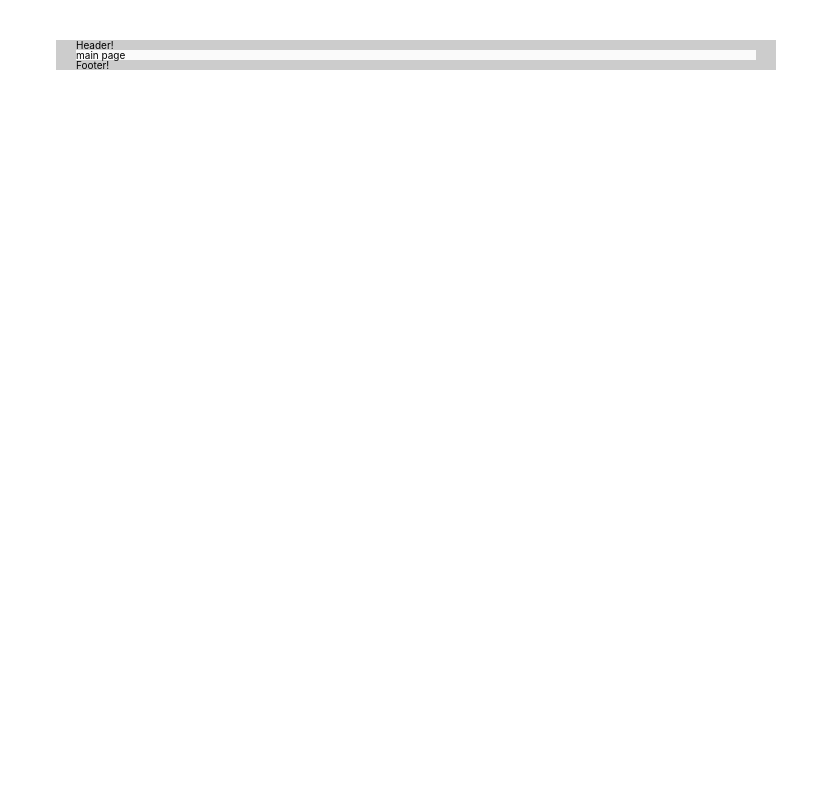
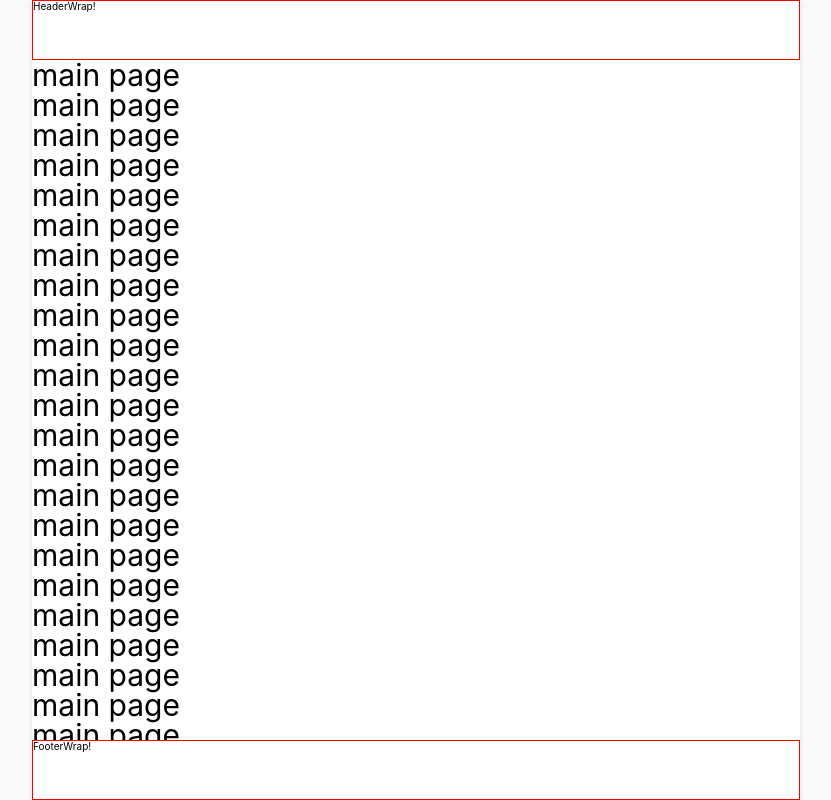
Before and after one commit to jejuEdu/jenfra-web, a Next.js app: page / in a window 1280 px wide. Shown: the top 800 px of the page, without its empty margins (224-1055 px from the left). Built offline with nearby package versions, Linux system fonts and the light colour scheme.

Commit message:
feat: resposive web base layout

```diff
--- a/components/Footer.js
+++ b/components/Footer.js
@@ -1,4 +1,17 @@
+import styled from 'styled-components';
+
+const FooterWrap = styled.footer`
+  width: 100%;
+  max-width: 768px;
+  height: 6rem;
+  background: #fff;
+  border: 1px solid #f00;
+  position: fixed;
+  bottom: 0;
+  left: 50%;
+  transform: translate(-50%, 0);
+`;
 const Footer = () => {
-  return <div>Footer!</div>;
+  return <FooterWrap>FooterWrap!</FooterWrap>;
 };
 export default Footer;
--- a/components/Header.js
+++ b/components/Header.js
@@ -1,4 +1,17 @@
+import styled from 'styled-components';
+
+const HeaderWrap = styled.header`
+  width: 100%;
+  max-width: 768px;
+  height: 6rem;
+  background: #fff;
+  border: 1px solid #f00;
+  position: fixed;
+  top: 0;
+  left: 50%;
+  transform: translate(-50%, 0);
+`;
 const Header = () => {
-  return <div>Header!</div>;
+  return <HeaderWrap>HeaderWrap!</HeaderWrap>;
 };
 export default Header;
--- a/hooks/useWindowSize.js
+++ /dev/null
@@ -1,37 +0,0 @@
-import { useState, useEffect } from 'react';
-
-// Hook
-function useWindowSize() {
-  // Initialize state with undefined width/height so server and client renders match
-  // Learn more here: https://joshwcomeau.com/react/the-perils-of-rehydration/
-  const [windowSize, setWindowSize] = useState({
-    width: undefined,
-    height: undefined,
-  });
-
-  useEffect(() => {
-    // only execute all the code below in client side
-    if (typeof window !== 'undefined') {
-      // Handler to call on window resize
-      function handleResize() {
-        // Set window width/height to state
-        setWindowSize({
-          width: window.innerWidth,
-          height: window.innerHeight,
-        });
-      }
-
-      // Add event listener
-      window.addEventListener('resize', handleResize);
-
-      // Call handler right away so state gets updated with initial window size
-      handleResize();
-
-      // Remove event listener on cleanup
-      return () => window.removeEventListener('resize', handleResize);
-    }
-  }, []); // Empty array ensures that effect is only run on mount
-  return windowSize;
-}
-
-export default useWindowSize;
--- a/layouts/LayoutMain.js
+++ b/layouts/LayoutMain.js
@@ -2,19 +2,18 @@ import styled from 'styled-components';
 import Footer from '../components/Footer';
 import Header from '../components/Header';
 
-const LayoutMainWrap = styled.div``;
-const CustomMain = styled.main`
-  width: 100%;
-  background: #fafafa;
+const LayoutMainWrap = styled.main`
+  min-height: 100vh;
+  padding: 6rem 0;
 `;
 
 const LayoutMain = ({ children }) => {
   return (
-    <LayoutMainWrap className="responsive">
+    <>
       <Header />
-      <CustomMain>{children}</CustomMain>
+      <LayoutMainWrap className="responsive">{children}</LayoutMainWrap>
       <Footer />
-    </LayoutMainWrap>
+    </>
   );
 };
 
--- a/pages/_app.js
+++ b/pages/_app.js
@@ -2,15 +2,16 @@ import '../styles/reset.css';
 import '../styles/globals.css';
 import '../styles/responsive.css';
 import Head from 'next/head';
-import useWindowSize from '../hooks/useWindowSize';
 
 function MyApp({ Component, pageProps }) {
-  const windowSize = useWindowSize();
-
   return (
     <>
       <Head>
-        <meta name="viewport" viewport={windowSize.width > 720 ? 'device-width' : '720'} />
+        {/* 더블클릭이나 pinch zoom을 통한 확대/축소 기능 막기 */}
+        <meta
+          name="viewport"
+          content="width=device-width, initial-scale=1, maximum-scale=1.0, minimum-scale=1, user-scalable=0"
+        />
       </Head>
       <Component {...pageProps} />
     </>
--- a/pages/index.js
+++ b/pages/index.js
@@ -1,5 +1,121 @@
 import LayoutMain from '../layouts/LayoutMain';
 
 export default function Home() {
-  return <LayoutMain>main page</LayoutMain>;
+  return (
+    <LayoutMain>
+      <div style={{ fontSize: '3rem' }}>
+        main page
+        <br />
+        main page
+        <br />
+        main page
+        <br />
+        main page
+        <br />
+        main page
+        <br />
+        main page
+        <br />
+        main page
+        <br />
+        main page
+        <br />
+        main page
+        <br />
+        main page
+        <br />
+        main page
+        <br />
+        main page
+        <br />
+        main page
+        <br />
+        main page
+        <br />
+        main page
+        <br />
+        main page
+        <br />
+        main page
+        <br />
+        main page
+        <br />
+        main page
+        <br />
+        main page
+        <br />
+        main page
+        <br />
+        main page
+        <br />
+        main page
+        <br />
+        main page
+        <br />
+        main page
+        <br />
+        main page
+        <br />
+        main page
+        <br />
+        main page
+        <br />
+        main page
+        <br />
+        main page
+        <br />
+        main page
+        <br />
+        main page
+        <br />
+        main page
+        <br />
+        main page
+        <br />
+        main page
+        <br />
+        main page
+        <br />
+        main page
+        <br />
+        main page
+        <br />
+        main page
+        <br />
+        main page
+        <br />
+        main page
+        <br />
+        main page
+        <br />
+        main page
+        <br />
+        main page
+        <br />
+        main page
+        <br />
+        main page
+        <br />
+        main page
+        <br />
+        main page
+        <br />
+        main page
+        <br />
+        main page
+        <br />
+        main page
+        <br />
+        main page
+        <br />
+        main page
+        <br />
+        main page
+        <br />
+        main page
+        <br />
+        main page
+      </div>
+    </LayoutMain>
+  );
 }
--- a/styles/globals.css
+++ b/styles/globals.css
@@ -4,7 +4,13 @@ body {
   margin: 0;
   font-family: -apple-system, BlinkMacSystemFont, Segoe UI, Roboto, Oxygen, Ubuntu, Cantarell,
     Fira Sans, Droid Sans, Helvetica Neue, sans-serif;
-  font-size: 10px;
+
+  background-color: #fafafa;
+  /* rem 단위로 css를 적용하여 모든 모바일 디바이스에 대해 같은 모양의 디자인이 보여지도록 설정하고자 함(media query를 사용하지 않는 방법!) */
+  /* 1rem = 10px 입니다 */
+  /* fontsize, lineheight, width, height, margin, padding 값을 rem으로 적용합시다! */
+  /* 디자인파일 768px 기준일 때 10px을 vw로 변환한 값 (디자인파일 width 크기에 따라 수정 가능) */
+  font-size: 1.30208333vw;
 }
 
 a {
@@ -16,5 +22,22 @@ a {
   box-sizing: border-box;
 }
 
-@media (prefers-color-scheme: white) {
+@media screen and (max-width: 768px) {
+  /* 모바일에서 웹브라우저 기본효과 삭제 */
+  * {
+    /* 버튼 터치 시 나오는 음영 지우기 */
+    -webkit-tap-highlight-color: rgba(255, 255, 255, 0);
+
+    /* 더블클릭 등의 글자 선택 막는 기능 사용 안함 */
+    /* user-select: none; */
+
+    /* 링크 long touch 기능 막기 사용 안함 */
+    /* -webkit-touch-callout: none; */
+  }
 }
+@media screen and (min-width: 769px) {
+  html,
+  body {
+    font-size: 10px;
+  }
+}
--- a/styles/responsive.css
+++ b/styles/responsive.css
@@ -1,13 +1,13 @@
 .responsive {
   width: 100%;
+  background: #fff;
 }
 
-@media screen and (min-width: 720px) {
+@media screen and (min-width: 769px) {
   .responsive {
-    width: 100%;
-    max-width: 720px;
-    margin: 40px auto;
-    padding: 0 20px;
-    background: #ccc;
+    max-width: 768px;
+    margin: 0 auto;
+    padding: 6rem 0;
+    box-shadow: 0 2px 8px 0 rgb(0 0 0 / 10%);
   }
 }
```
